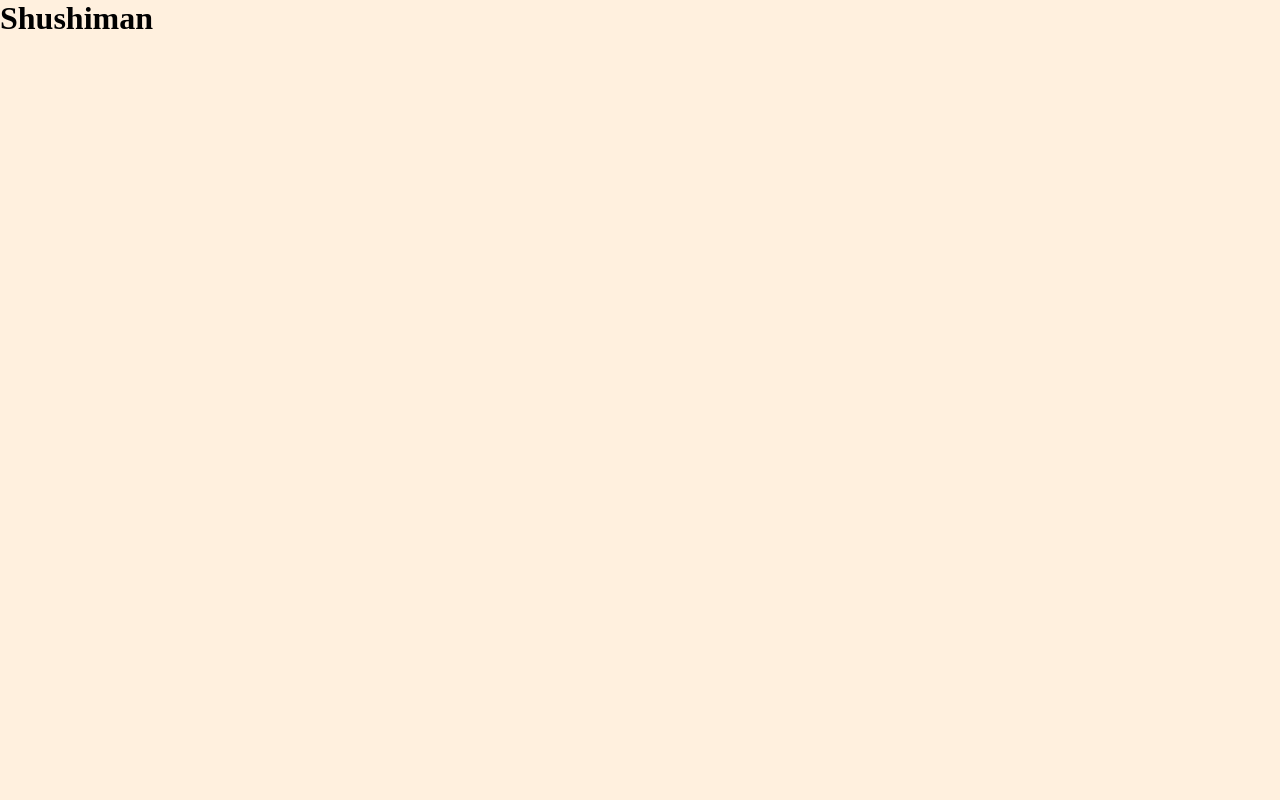
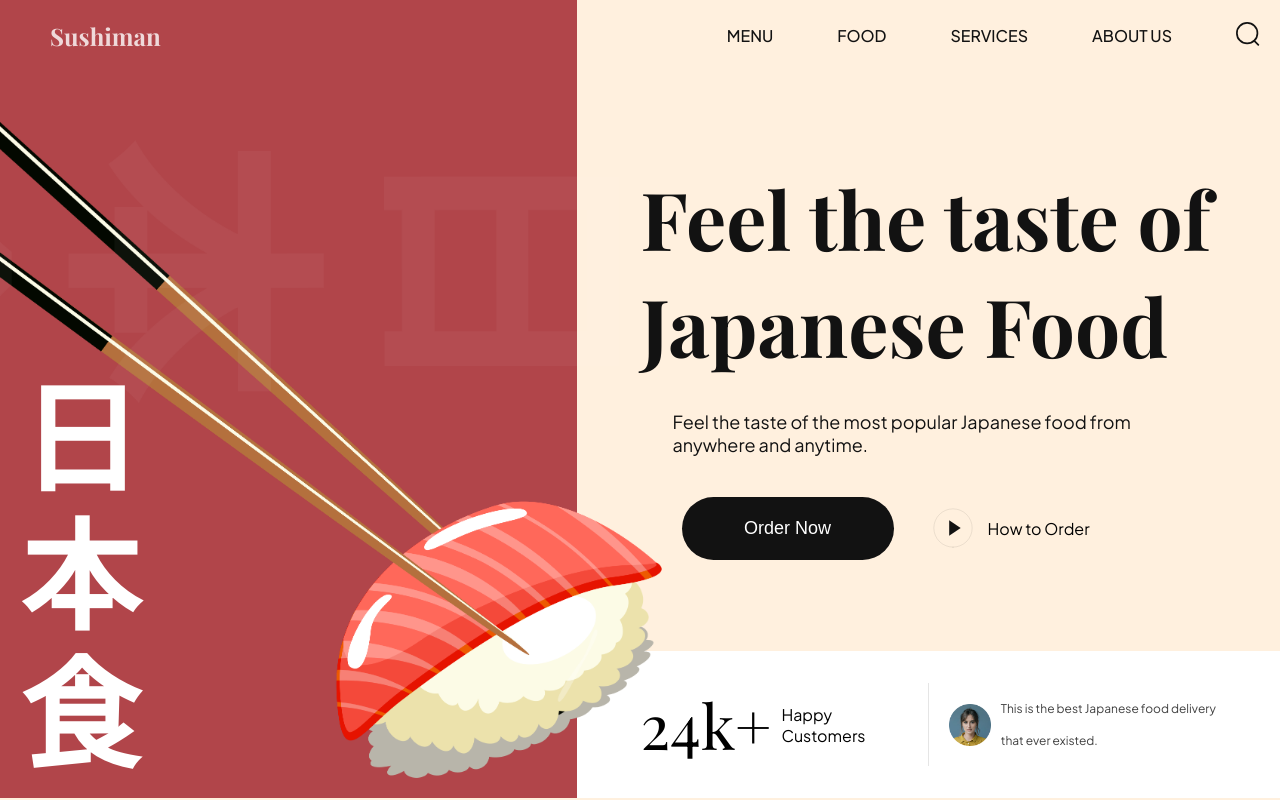
Before and after one commit to thisisalliet/sushi-practice, a website built with Vite: page index.html in a window 1280 px wide. Built offline with nearby package versions, Linux system fonts and the light colour scheme.

Commit message:
fix displays of customer review section

```diff
--- a/css/sections/hero.css
+++ b/css/sections/hero.css
@@ -144,3 +144,29 @@
     font-weight: 400;
     font-family: var(--plus-jakarta-sans);
 }
+
+.hero-content__review {
+    flex: 1;
+    display: flex;
+    align-items: center;
+    gap: 10px;
+
+    padding-left: 20px;
+    border-left: 1px solid rgba(2, 2, 2, 0.1);
+    min-width: 200px;
+}
+
+.hero-content__review img {
+    width: 42px;
+    height: 42px;
+    object-fit: contain;
+}
+
+.hero-content__review p {
+    font-size: 12px;
+    font-weight: 400;
+    line-height: 32px;
+    font-family: var(--plus-jakarta-sans);
+    color: var(--secondary-color);
+    opacity: 0.8;
+}
--- a/css/style.css
+++ b/css/style.css
@@ -2,13 +2,13 @@
 @import url("https://fonts.googleapis.com/css2?family=Plus+Jakarta+Sans:wght@200;300;400;500;600;700;800&display=swap");
 
 /* other css file imports */
-/* @import url("sections/header.css");
+@import url("sections/header.css");
 @import url("sections/hero.css");
 @import url("sections/about.css");
 @import url("sections/popular.css");
 @import url("sections/trending.css");
 @import url("sections/subscribe.css");
-@import url("sections/footer.css"); */
+@import url("sections/footer.css");
 
 /* CSS variables for reusablity across all files (including above imported) */
 :root {
--- a/index.html
+++ b/index.html
@@ -1,5 +1,6 @@
 <!DOCTYPE html>
 <html lang="en">
+
 <head>
     <meta charset="UTF-8">
     <meta name="viewport" content="width=device-width, initial-scale=1.0">
@@ -7,8 +8,87 @@
     <link rel="stylesheet" href="css/style.css">
     <title>Sushiman</title>
 </head>
+
 <body>
-    <h1>Shushiman</h1>
+    <header>
+        <nav class="header__nav">
+            <div class="header__logo">
+                <h4>Sushiman</h4>
+
+                <div class="header__logo-overlay"></div>
+            </div>
+
+            <ul class="header__menu">
+                <li>
+                    <a href="#menu">Menu</a>
+                </li>
+                <li>
+                    <a href="#food">Food</a>
+                </li>
+                <li>
+                    <a href="#services">Services</a>
+                </li>
+                <li>
+                    <a href="#about-us">About Us</a>
+                </li>
+                <li>
+                    <img src="assets/search.svg" alt="search" />
+                </li>
+            </ul>
+
+            <ul class="header__menu-mobile">
+                <li>
+                    <img src="assets/search.svg" alt="search" />
+                </li>
+            </ul>
+        </nav>
+    </header>
+
+    <section class="hero">
+        <div class="hero-image">
+            <img
+                src="assets/sushi-1.png"
+                alt="sushi"
+            />
+            <h2>
+                日 <br />
+                本 <br />
+                食
+            </h2>
+
+            <div class="hero-image__overlay"></div>
+        </div>
+
+        <div class="hero-content">
+            <div class="hero-content-info">
+                <h1>Feel the taste of Japanese Food</h1>
+                <p>Feel the taste of the most popular Japanese food from anywhere and anytime.</p>
+
+                <div class="hero-content__buttons">
+                    <button class="hero-content__order-button">Order Now</button>
+                    <button class="hero-content__play-button">
+                        <img src="assets/play-circle.svg" alt="play" />
+                        How to Order
+                    </button>
+                </div>
+            </div>
+
+            <div class="hero-content__testimonial">
+                <div class="hero-content__customer flex-center">
+                    <h4>24<span>k+</span></h4>
+                    <p>Happy Customers</p>
+                </div>
+
+                <div class="hero-content__review">
+                    <img src="assets/user.png" alt="user"/>
+                    <p>This is the best Japanese food delivery that ever existed.</p>
+                </div>
+            </div>
+        </div>
+
+    </section>
+
     <script src="js/script.js" type="module"></script>
 </body>
+
 </html>
```
Lines whose indentation alone changed are shown as unchanged.
